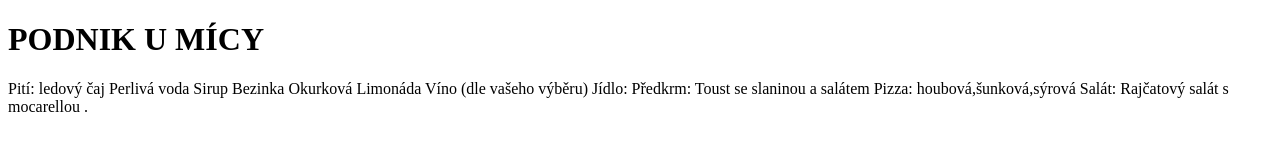
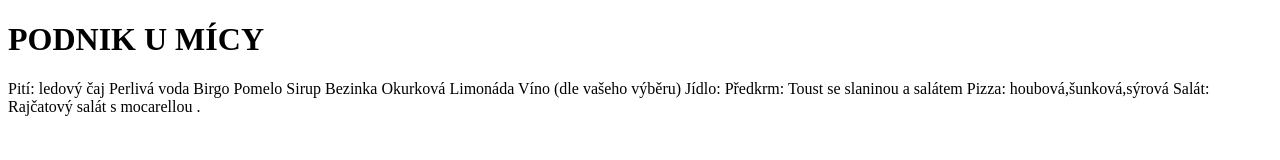
Before and after one commit to Luky1212/Podnik-u-Micy, a plain HTML site: page index.htm in a window 1280 px wide. Drawn offline with Linux system fonts and the light colour scheme.

Commit message:
birgo edit

```diff
--- a/index.htm
+++ b/index.htm
@@ -6,9 +6,11 @@
 
 <p>Pití: ledový čaj
 Perlivá voda
+Birgo Pomelo
 Sirup Bezinka
 Okurková Limonáda
 Víno (dle vašeho výběru)
+
 
 Jídlo:
 Předkrm: Toust se slaninou a salátem
```
